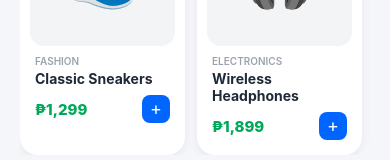
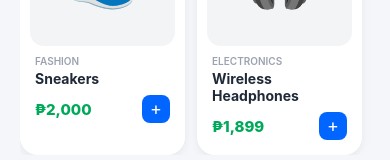
Before and after one commit to Joyboy-creator/MCO, a React Native app in the folder Static-App-UI/: screen / in a window 390 px wide. Shown: the part 395-555 px from the top of the page. Built offline with nearby package versions, Linux system fonts and the light colour scheme.

Commit message:
Latest updates

```diff
--- a/Static-App-UI/App.js
+++ b/Static-App-UI/App.js
@@ -26,9 +26,9 @@ export default function App() {
 
   const products = [
     {
-      name: "Classic Sneakers",
+      name: "Sneakers",
       category: "Fashion",
-      price: "₱1,299",
+      price: "₱2,000",
       image: "👟",
     },
     {
```
